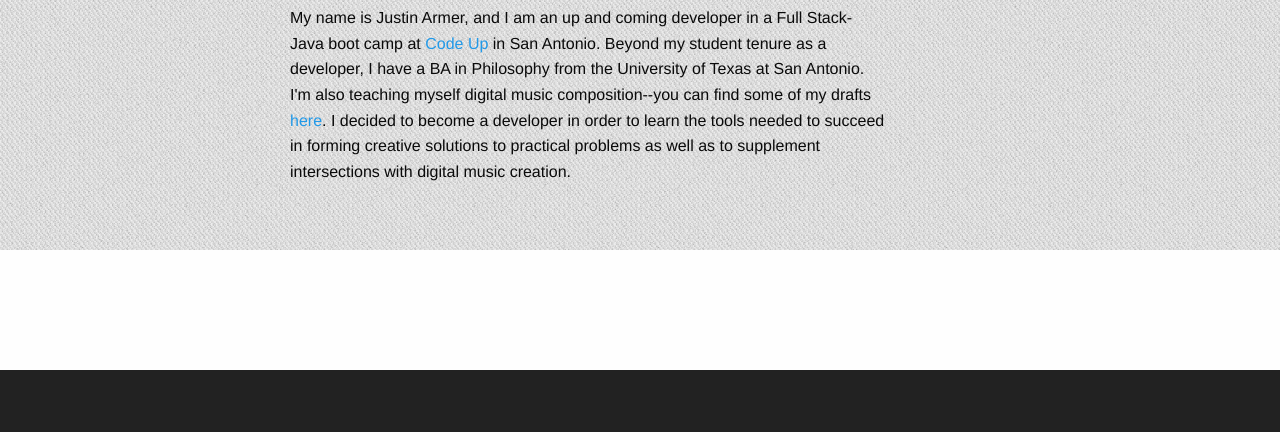
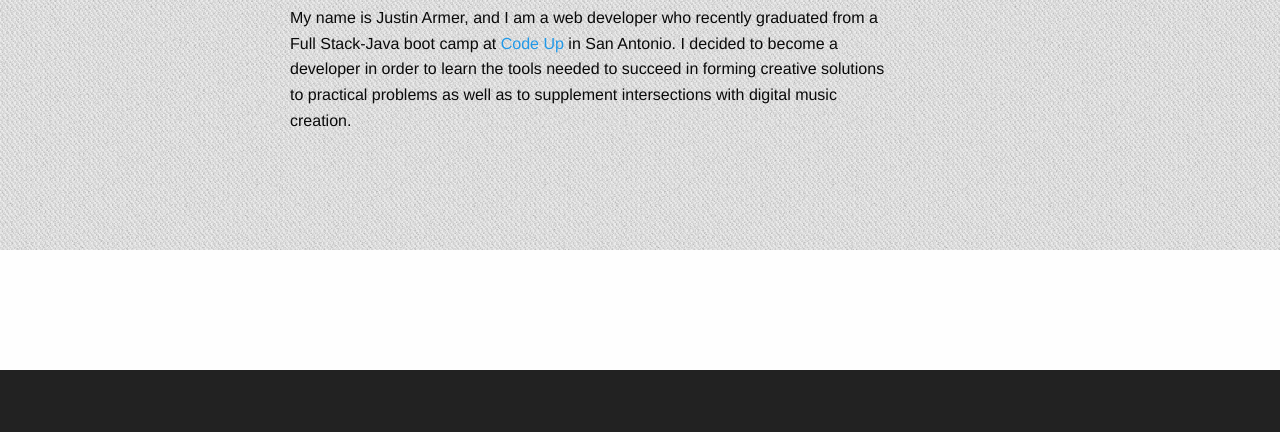
Before and after one commit to Calcious/calcious.github.io, a plain HTML site: page index.html in a window 1280 px wide. Shown: the part 230-662 px from the top of the page. Drawn offline with Linux system fonts and the light colour scheme.

Commit message:
Rewording of homepage intro

```diff
--- a/index.html
+++ b/index.html
@@ -51,7 +51,7 @@
 <section class="hero">
     <div class="wrap">
         <h1>Welcome to my site!</h1>
-        <p>My name is Justin Armer, and I am an up and coming developer in a Full Stack-Java boot camp at <a href="http://codeup.com" target="_blank"> Code Up </a>in San Antonio.  Beyond my student tenure as a developer, I have a BA in Philosophy from the University of Texas at San Antonio.  I'm also teaching myself digital music composition--you can find some of my drafts <a href="my_site_music.html">here</a>.  I decided to become a developer in order to learn the tools needed to succeed in forming creative solutions to practical problems as well as to supplement intersections with digital music creation.</p>
+        <p>My name is Justin Armer, and I am a web developer who recently graduated from a Full Stack-Java boot camp at <a href="http://codeup.com" target="_blank"> Code Up </a>in San Antonio.  I decided to become a developer in order to learn the tools needed to succeed in forming creative solutions to practical problems as well as to supplement intersections with digital music creation.</p>
     </div>
 </section>
 
```
